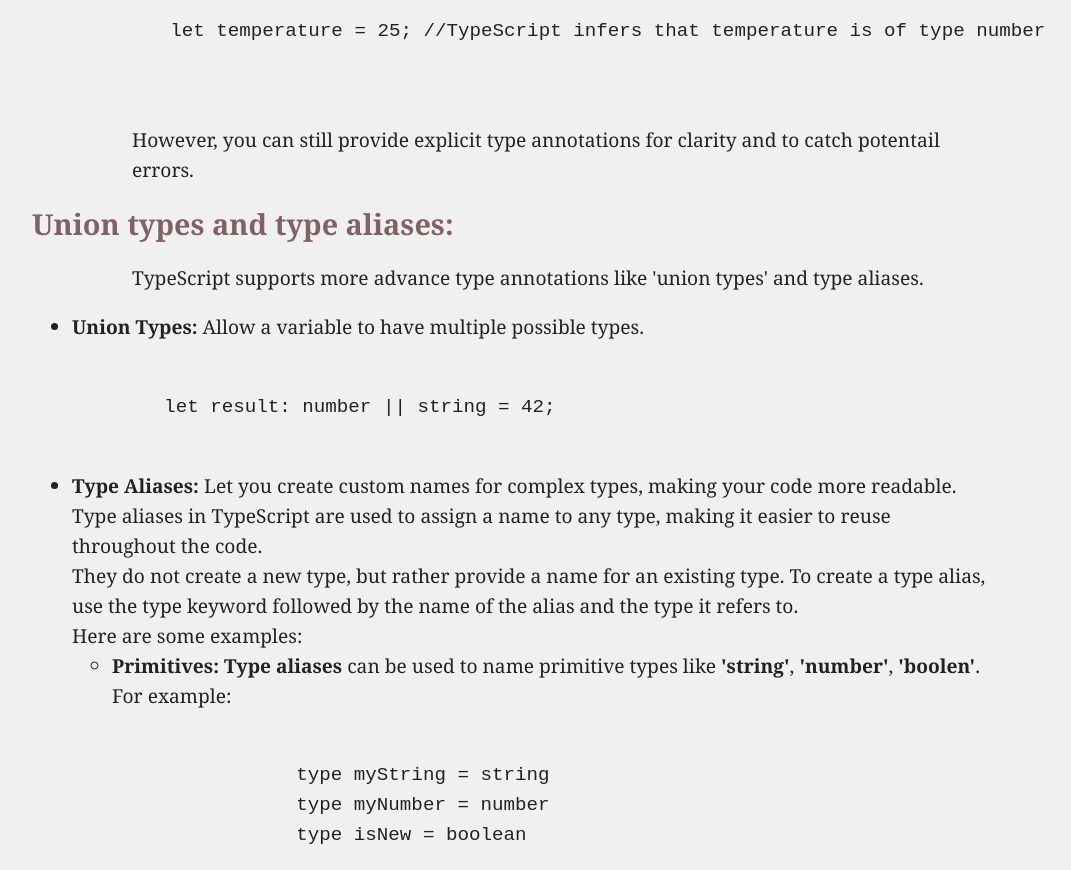
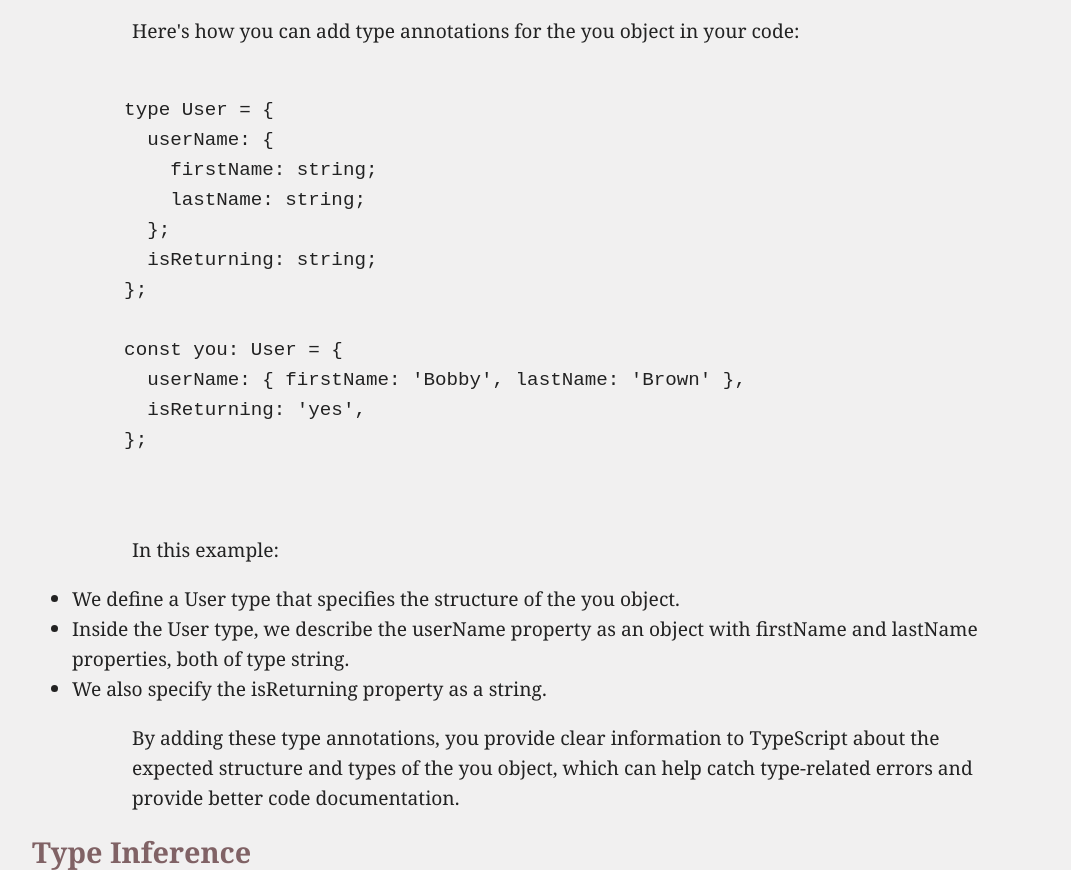
Before and after one commit to MIhnatco/TypeScript, a plain HTML site: page 11 Type Annotations.html in a window 1280 px wide. Shown: the part 2064-2934 px from the top of the page, without its empty margins (128-1199 px from the left). Drawn offline with Linux system fonts and the light colour scheme.

Commit message:
Update 11 Type Annotations.html
explaining how to use type annotations for objects

```diff
--- a/11 Type Annotations.html
+++ b/11 Type Annotations.html
@@ -103,6 +103,70 @@
         an operation without returning a value, use <strong>'void'</strong> return type.
     </p>
 
+
+    <h2>Type Annotations for objects.</h2>
+    <p>
+        In <strong>TypeScript</strong>, you can use type annotations to specify the structure and types of the properties within an object.
+        You can define a type that represents the shape of an object and then annotate the object with that type.
+    </p>
+    <p>
+        Here's how you can add type annotations for the you object in your code:
+    </p>
+
+<pre>
+    <code>
+        type User = {
+          userName: {
+            firstName: string;
+            lastName: string;
+          };
+          isReturning: string;
+        };
+
+        const you: User = {
+          userName: { firstName: 'Bobby', lastName: 'Brown' },
+          isReturning: 'yes',
+        };
+
+    </code>
+</pre>
+        <p>
+            In this example:
+        </p>
+        <ul>
+            <li>
+                We define a User type that specifies the structure of the you object.
+            </li>
+            <li>
+                Inside the User type, we describe the userName property as an object with firstName and lastName properties, both of type string.
+            </li>
+            <li>
+                We also specify the isReturning property as a string.
+            </li>
+
+        </ul>
+        <p>
+            By adding these type annotations, you provide clear information to TypeScript about the expected structure and types of the you object, which can help catch type-related errors and provide better code documentation.
+        </p>
+
+
+
+
+
+
+
+
+
+
+
+
+
+
+
+
+
+
+
     <h2>Type Inference</h2>
     <p>
         TypeScript can often infer the data type based on the value assigned to a variable. This is known as <strong>type inference</strong>.
@@ -195,6 +259,11 @@
             </li>
 
             <li>
+                By adding these type annotations, you provide clear information to TypeScript about the expected structure
+                and types of the you object, which can help catch type-related errors and provide better code documentation.
+            </li>
+
+            <li>
                 Using Type aliases in action:
 <pre>
     <code>
```
Also changed, not shown: js/challenge.ts (+9 -1 lines).
